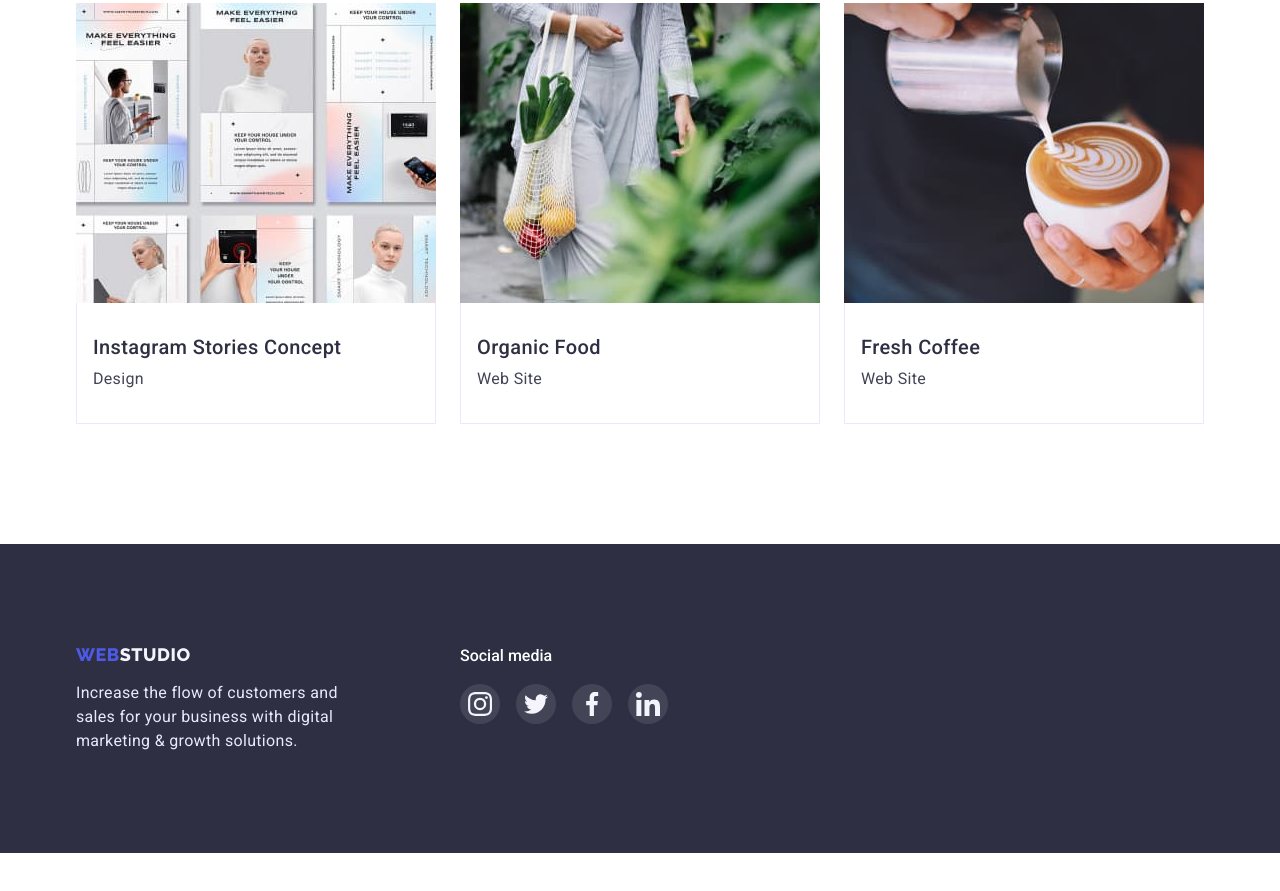
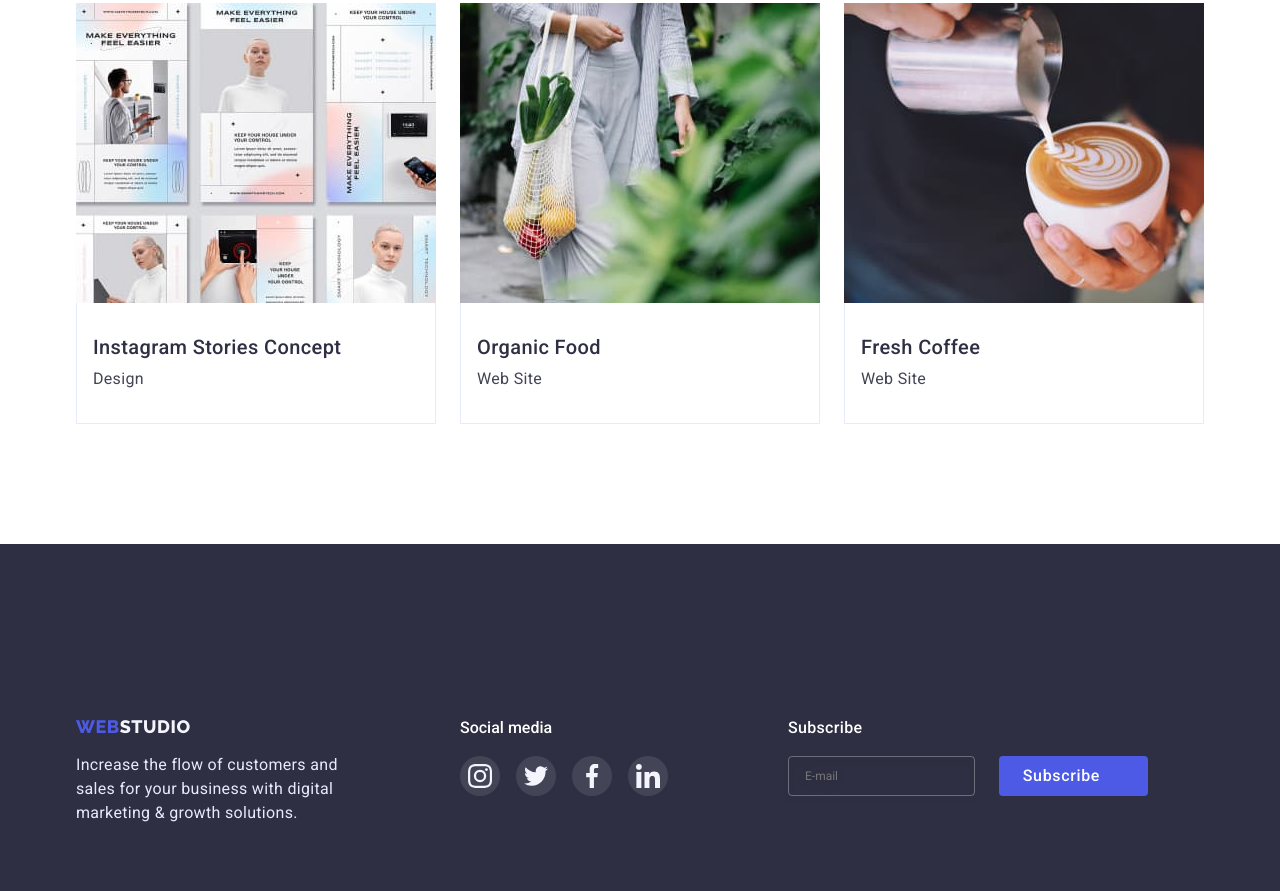
Before and after one commit to Shulzhenko-Alina/goit-markup-hw-06, a plain HTML site: page potfolio.html in a window 1280 px wide. Shown: the part 1223-2114 px from the top of the page. Before the commit the page ends 2076 px from the top, so only its background shows below. Drawn offline with nearby package versions, Linux system fonts and the light colour scheme.

Commit message:
commit 6

```diff
--- a/potfolio.html
+++ b/potfolio.html
@@ -196,6 +196,18 @@
                 </li>
               </ul>
           </div>
+          <div class="subscribe-wrapper">
+            <p class="subscribe-title">Subscribe</p>
+            <form class="subscribe-form">
+              <input class="subscribe-input" type="email" name="subscribe_email" placeholder="E-mail" required="">
+              <button class="subscribe-btn" type="submit">
+                Subscribe
+                <svg class="subscribe-btn-icon" width="24" height="24">
+                  <use href="./images/icons.svg#icon-send"></use>
+                </svg>
+              </button>
+            </form>
+          </div>
         </div>
       </div>
     </footer>
```
